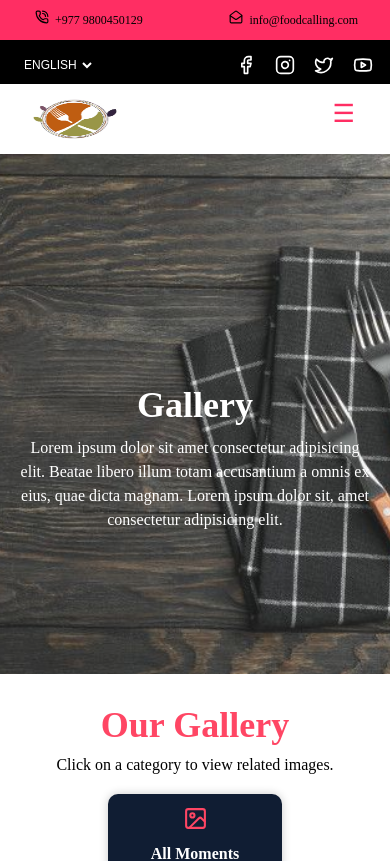
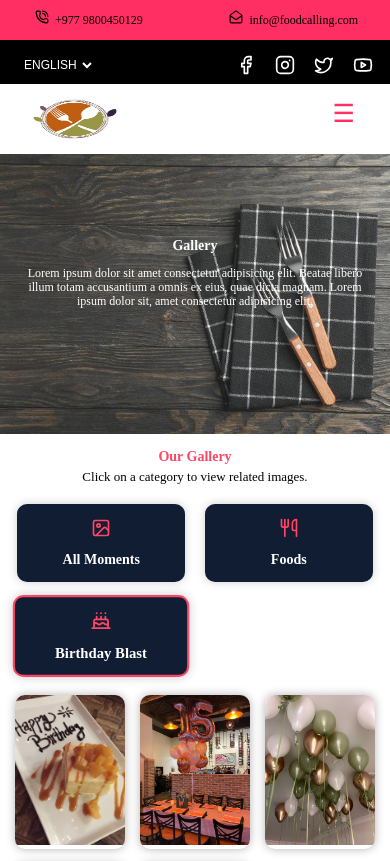
Before and after one commit to IamNitu/FoodCalling, a React (Vite) app: page /gallery in a window 390 px wide. Shown: the top 861 px of the page. Built offline with nearby package versions, Linux system fonts and the light colour scheme.

Commit message:
improved responsive gallerypage

```diff
--- a/src/Gallery.css
+++ b/src/Gallery.css
@@ -123,3 +123,71 @@
 .gallery-item:hover img {
   transform: scale(1.05);
 }
+
+
+
+@media screen and (max-width: 480px) {
+  .gallery-banner {
+    height: 280px;
+  }
+
+  .gallery-banner h1 {
+    font-size: 14px;
+    top: 30%;
+  }
+
+  .gallery-banner p {
+    font-size: 12px;
+    line-height: 14px;
+    top: 20%;
+    padding: 0 15px;
+    max-width: 90%;
+  }
+
+  .gallery-container {
+    padding: 10px 15px 20px;
+  }
+
+  .gallery-header h1 {
+    font-size: 14px;
+    margin: 5px;
+  }
+
+  .gallery-header p {
+    font-size: 13px;
+    line-height: 14px;
+  }
+
+  .category-cards {
+   display: grid;
+    grid-template-columns: repeat(2, 1fr);
+    gap: 15px;
+    justify-items: center;
+        margin-bottom: 20px;
+  }
+
+  .category-card {
+    width: 100%;
+    max-width: 140px;
+    padding: 12px;
+
+  }
+
+  .category-card .icon {
+    width: 20px;
+    height: 20px;
+  }
+
+  .category-card h3 {
+    font-size: 14px;
+  }
+
+  .gallery-grid {
+    grid-template-columns: repeat(3, 1fr);
+    gap: 15px;
+  }
+
+  .gallery-item img {
+    height: 150px;
+  }
+}
```
